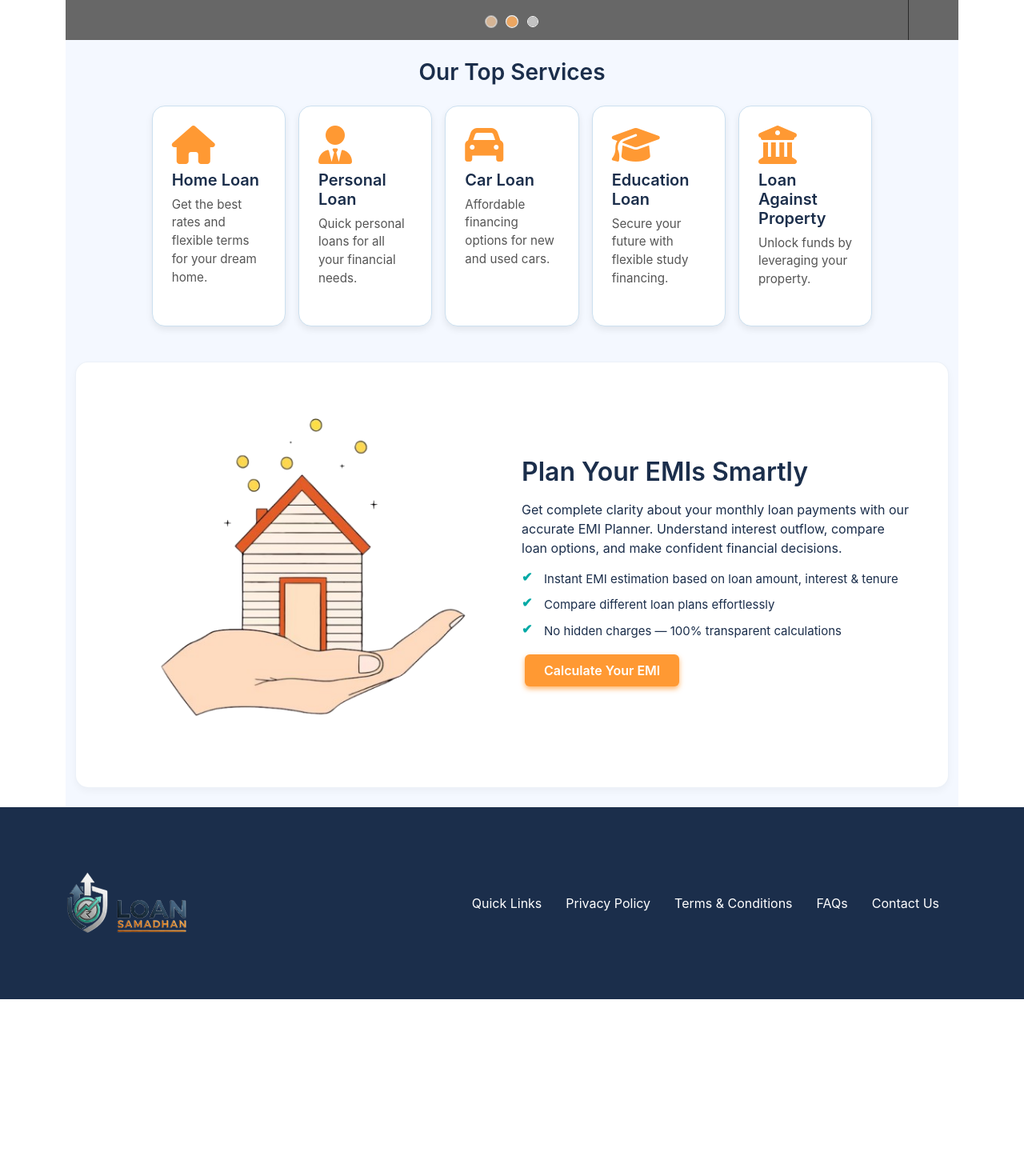
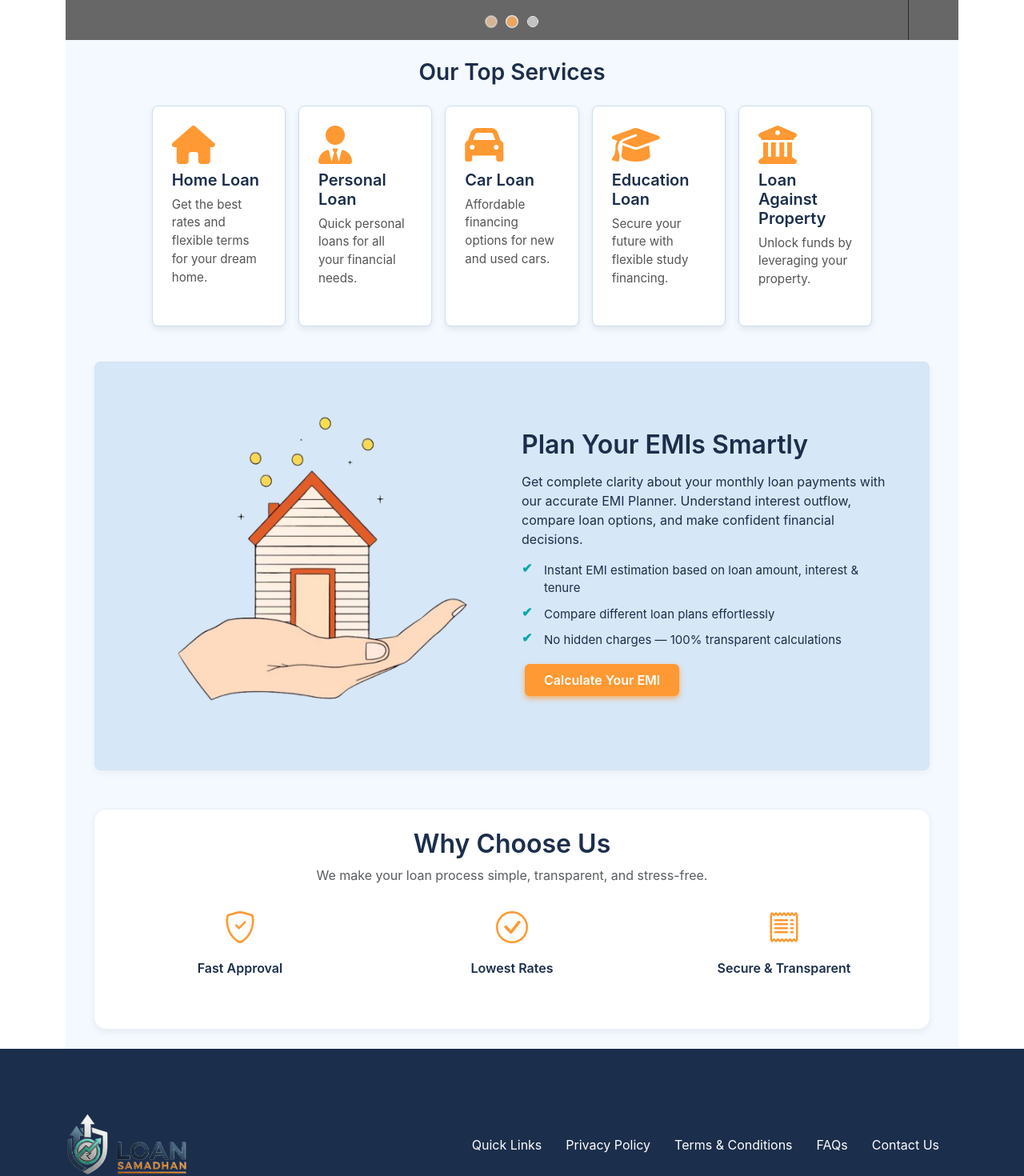
Before and after one commit to romeodmello17/loan_samadhan, an Angular app: page / in a window 1280 px wide. Shown: the part 540-2010 px from the top of the page at 80% size. Before the commit the page ends 1789 px from the top, so only its background shows below. Built offline with nearby package versions, Linux system fonts and the light colour scheme; grey boxes are pictures that could not be loaded.

Commit message:
whyChooseUS

```diff
--- a/src/app/emi-section/emi-section.css
+++ b/src/app/emi-section/emi-section.css
@@ -10,10 +10,10 @@
 
 /* INNER WHITE CARD */
 .emi-inner {
-  background: #ffffff;
+  background: #d6e7f7;
   padding: 35px;
   /* border-radius: 15px; */
-  border: 1px solid #d3ddee6c; /* soft subtle border */
+  border: 1px solid #d3ddee6c;
   box-shadow: 0 4px 10px rgba(0, 0, 0, 0.04);
 }
 
--- a/src/app/emi-section/emi-section.html
+++ b/src/app/emi-section/emi-section.html
@@ -1,6 +1,6 @@
 <div class="container">
-  <section class="emi-outer py-4 px-4">
-    <div class="emi-inner rounded-4 row align-items-center">
+  <section class="emi-outer py-4 px-5">
+    <div class="emi-inner rounded-3 row align-items-center">
       <!-- IMAGE -->
       <div class="col-md-6 text-center mb-4 mb-md-0">
         <!-- <img src="assets/images/house2.png" alt="House" class="img-fluid emi-img" /> -->
@@ -23,7 +23,9 @@
         </ul>
 
         <div>
-          <a  class="btn btn-apply m-2 mx-1 px-4 py-2 rounded-2 fw-semibold"
+          <a
+            routerLink="emicalculator"
+            class="btn btn-apply m-2 mx-1 px-4 py-2 rounded-2 fw-semibold"
             >Calculate Your EMI</a
           >
         </div>
--- a/src/app/emi-section/emi-section.ts
+++ b/src/app/emi-section/emi-section.ts
@@ -1,8 +1,9 @@
 import { Component } from '@angular/core';
+import { RouterLink } from "@angular/router";
 
 @Component({
   selector: 'app-emi-section',
-  imports: [],
+  imports: [RouterLink],
   templateUrl: './emi-section.html',
   styleUrl: './emi-section.css',
 })
--- a/src/app/home/home.html
+++ b/src/app/home/home.html
@@ -1,3 +1,4 @@
 <app-hero></app-hero>
 <app-top-services></app-top-services>
 <app-emi-section></app-emi-section>
+<app-whyus></app-whyus>
--- a/src/app/home/home.ts
+++ b/src/app/home/home.ts
@@ -2,10 +2,11 @@ import { Component } from '@angular/core';
 import { Hero } from '../hero/hero';
 import { TopServices } from '../top-services/top-services';
 import { EmiSection } from '../emi-section/emi-section';
+import { Whyus } from '../whyus/whyus';
 
 @Component({
   selector: 'app-home',
-  imports: [Hero, TopServices,EmiSection],
+  imports: [Hero, TopServices,EmiSection,Whyus],
   templateUrl: './home.html',
   styleUrl: './home.css',
 })
--- a/src/app/top-services/top-services.html
+++ b/src/app/top-services/top-services.html
@@ -4,7 +4,7 @@
 
     <div class="row g-3 justify-content-center px-3">
       <div class="col-12 col-sm-6 col-md-4 col-lg-2 d-flex">
-        <div class="service-card p-4 rounded-4 flex-fill">
+        <div class="service-card p-4 rounded-3 flex-fill">
           <div class="content-default">
             <i class="fa-solid fa-house service-icon"></i>
             <h5 class="fw-semibold">Home Loan</h5>
@@ -22,7 +22,7 @@
       </div>
 
       <div class="col-12 col-sm-6 col-md-4 col-lg-2 d-flex">
-        <div class="service-card p-4 rounded-4 flex-fill">
+        <div class="service-card p-4 rounded-3 flex-fill">
           <div class="content-default">
             <i class="fa-solid fa-user-tie service-icon"></i>
             <h5 class="fw-semibold">Personal Loan</h5>
@@ -40,7 +40,7 @@
       </div>
 
       <div class="col-12 col-sm-6 col-md-4 col-lg-2 d-flex">
-        <div class="service-card p-4 rounded-4 flex-fill">
+        <div class="service-card p-4 rounded-3 flex-fill">
           <div class="content-default">
             <i class="fa-solid fa-car service-icon"></i>
             <h5 class="fw-semibold">Car Loan</h5>
@@ -58,7 +58,7 @@
       </div>
 <!--
       <div class="col-12 col-sm-6 col-md-4 col-lg-2 d-flex">
-        <div class="service-card p-4 rounded-4 flex-fill">
+        <div class="service-card p-4 rounded-3 flex-fill">
           <div class="content-default">
             <i class="fa-solid fa-building-columns service-icon"></i>
             <h5 class="fw-semibold">Loan Against Property</h5>
@@ -76,7 +76,7 @@
       </div> -->
 
       <div class="col-12 col-sm-6 col-md-4 col-lg-2 d-flex">
-        <div class="service-card p-4 rounded-4 flex-fill">
+        <div class="service-card p-4 rounded-3 flex-fill">
           <div class="content-default">
             <i class="fa-solid fa-graduation-cap service-icon"></i>
             <h5 class="fw-semibold">Education Loan</h5>
@@ -94,7 +94,7 @@
       </div>
 
       <div class="col-12 col-sm-6 col-md-4 col-lg-2 d-flex">
-        <div class="service-card p-4 rounded-4 flex-fill">
+        <div class="service-card p-4 rounded-3 flex-fill">
           <div class="content-default">
             <i class="fa-solid fa-building-columns service-icon"></i>
             <h5 class="fw-semibold">Loan Against Property</h5>
--- /dev/null
+++ b/src/app/whyus/whyus.css
@@ -0,0 +1,33 @@
+/* Section background matching your theme */
+* {
+  box-sizing: border-box;
+  color: #1b2e4b;
+}
+.whyus-section-outer {
+  background-color: #f4f8ff;
+  padding: 0 35px;
+}
+
+/* Inner card styling */
+.whyus-section-inner {
+  background-color: #ffffff;
+  border: 1px solid #d3ddee6c;
+  box-shadow: 0 4px 10px rgba(0, 0, 0, 0.05);
+}
+
+/* Optional: improve icon spacing on mobile */
+.whyus-section-inner i {
+  display: block;
+  margin-bottom: 8px;
+  transition: 0.3s ease;
+  color: #ff9933;
+}
+.whyus-section-inner .col-md-4:hover {
+  transform: translateY(-5px);
+  transition: 0.3s ease;
+}
+
+.whyus-section-inner .col-md-4:hover i {
+  color: #e68a00;
+  transform: scale(1.15);
+}
--- /dev/null
+++ b/src/app/whyus/whyus.html
@@ -0,0 +1,30 @@
+<div class="container">
+  <section class="whyus-section-outer py-4">
+    <div class="whyus-section-inner rounded-4 p-4">
+      <h2 class="fw-semibold text-center mb-2">Why Choose Us</h2>
+      <p class="text-center text-muted mb-4">
+        We make your loan process simple, transparent, and stress-free.
+      </p>
+
+      <!-- <hr class="my-4" style="opacity: 0.2" /> -->
+
+      <div class="row text-center justify-content-center">
+        <div class="col-12 col-md-4 mb-4">
+          <i class="bi bi-shield-check fs-1"></i>
+          <p class="mt-2 fw-semibold">Fast Approval</p>
+        </div>
+
+        <div class="col-12 col-md-4 mb-4">
+          <i class="bi bi-check-circle fs-1"></i>
+          <p class="mt-2 fw-semibold">Lowest Rates</p>
+        </div>
+
+        <div class="col-12 col-md-4 mb-4">
+          <i class="bi bi-receipt fs-1"></i>
+          <p class="mt-2 fw-semibold">Secure & Transparent</p>
+        </div>
+      </div>
+
+    </div>
+  </section>
+</div>
```
Also changed, not shown: src/app/whyus/whyus.ts (added, +11 -0 lines), 1 other file (tests, documents, lock files or other folders).
